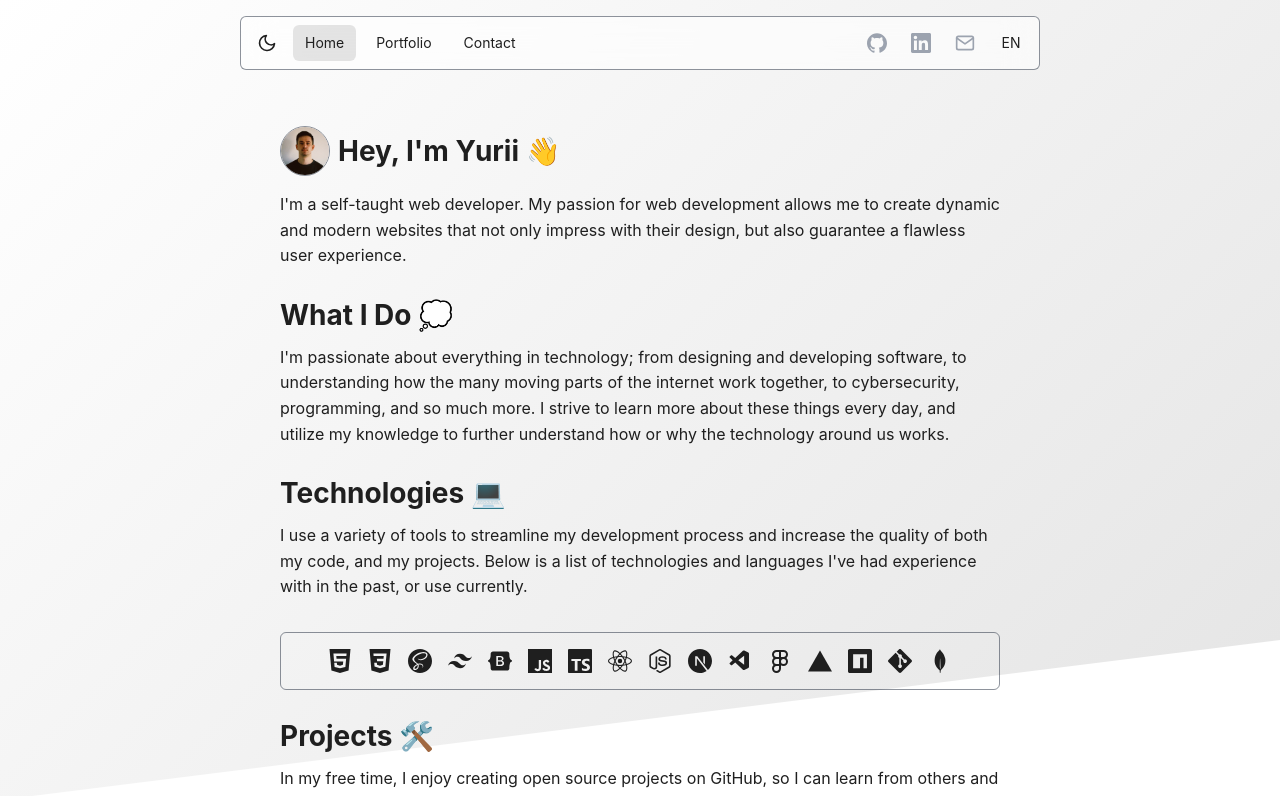
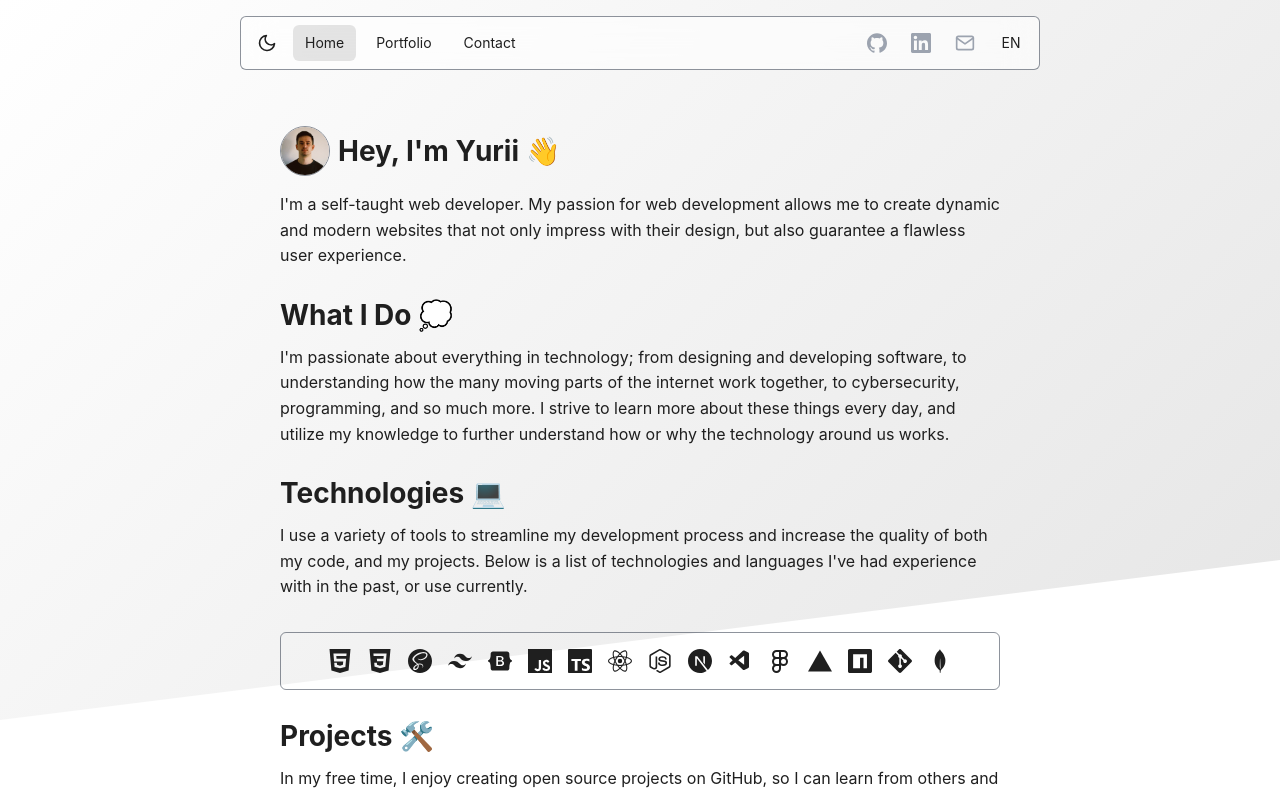
Before and after one commit to mescyura/mescyurasite, a React (Vite) app: page / in a window 1280 px wide. Shown: the top 796 px of the page. Built offline with nearby package versions, Linux system fonts and the light colour scheme; no server answers.

Commit message:
fix body:before

```diff
--- a/src/index.css
+++ b/src/index.css
@@ -58,7 +58,7 @@ body::before {
 	width: 100%;
 	height: 100%;
 	background: linear-gradient(135deg, var(--primary), var(--secondary));
-	clip-path: polygon(0 0, 100% 0, 100% 80%, 0 100%);
+	clip-path: polygon(0 0, 100% 0, 100% 70%, 0 90%);
 	z-index: -1;
 	transition: all 0.3s ease;
 }
```
